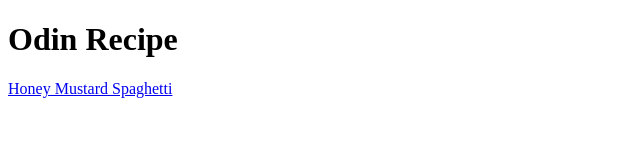
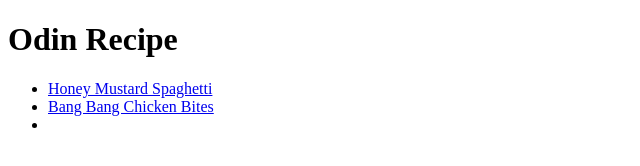
Before and after one commit to Arman-Attar/odin-recipe, a plain HTML site: page index.html in a window 1280 px wide. Shown: the whole page, without its empty margins (0-640 px from the left). Drawn offline with Linux system fonts and the light colour scheme.

Commit message:
home page links to bang bang recipe

```diff
--- a/index.html
+++ b/index.html
@@ -6,6 +6,10 @@
     </head>
     <body>
         <h1>Odin Recipe</h1>
-        <a href="./recipes/spaghetti.html">Honey Mustard Spaghetti</a>
+        <ul>
+            <li> <a href="./recipes/spaghetti.html">Honey Mustard Spaghetti</a></li>
+            <li><a href="./recipes/bangbang.html">Bang Bang Chicken Bites</a></li>
+            <li></li>
+        </ul>
     </body>
 </html>
```
Also changed, not shown: images/bangbang.jpg (added).
